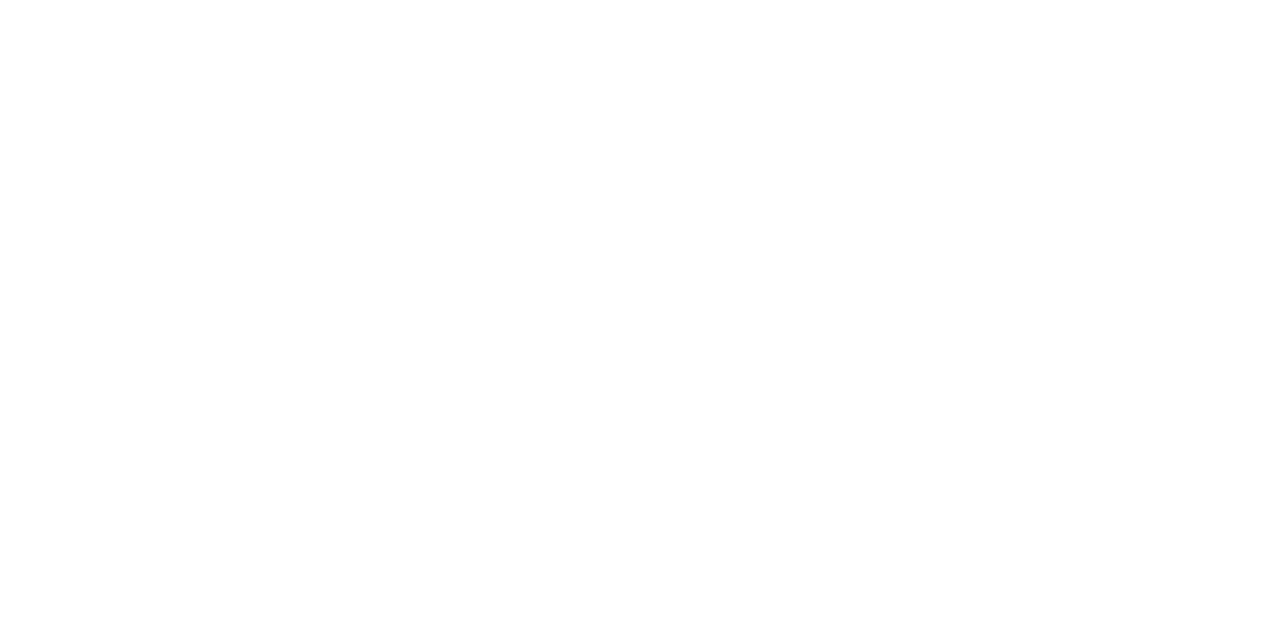
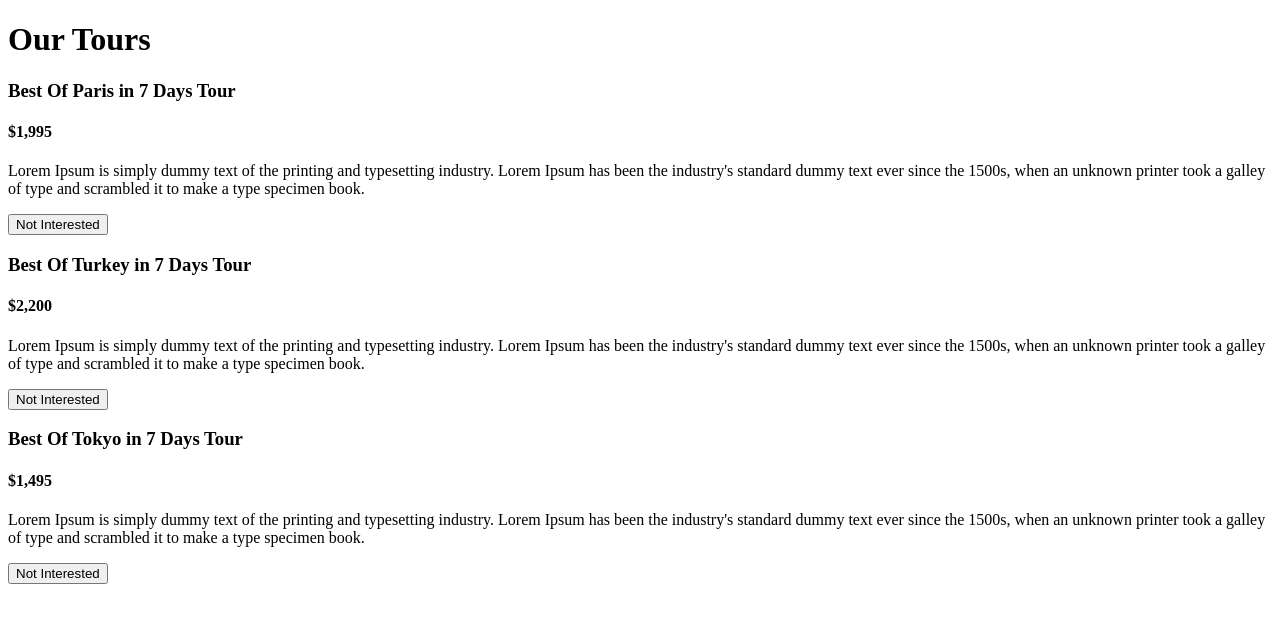
Before and after one commit to mertcetiin/React-Projects, a React (Vite) app in the folder Tours/: page / in a window 1280 px wide. Before the commit this address had no page. Shown: the top 622 px of the page. Built offline with nearby package versions, Linux system fonts and the light colour scheme.

Commit message:
deletebtn added

```diff
--- a/Tours/src/App.tsx
+++ b/Tours/src/App.tsx
@@ -1,12 +1,13 @@
 import './App.css'
 import { Routes, Route } from 'react-router-dom';
+import ToursPage from './components/ToursPage';
 
 function App() {
 
 
   return (
     <Routes>
-      <Route />
+      <Route path='' element={<ToursPage />} />
     </Routes>
   )
 }
--- a/Tours/src/components/Loading.tsx
+++ b/Tours/src/components/Loading.tsx
@@ -2,7 +2,7 @@
 
 function Loading() {
     return (
-        <div>Loading</div>
+        <div>Loading...</div>
     )
 }
 
--- a/Tours/src/components/ToursInfo.tsx
+++ b/Tours/src/components/ToursInfo.tsx
@@ -0,0 +1,29 @@
+
+export type ToursType = {
+    id: number;
+    name: string;
+    price: string;
+    info: string;
+}
+
+
+export const ToursInfo: ToursType[] = ([
+    {
+        id: 1,
+        name: 'Best Of Paris in 7 Days Tour',
+        price: '$1,995',
+        info: "Lorem Ipsum is simply dummy text of the printing and typesetting industry. Lorem Ipsum has been the industry's standard dummy text ever since the 1500s, when an unknown printer took a galley of type and scrambled it to make a type specimen book.",
+    },
+    {
+        id: 2,
+        name: 'Best Of Turkey in 7 Days Tour',
+        price: '$2,200',
+        info: "Lorem Ipsum is simply dummy text of the printing and typesetting industry. Lorem Ipsum has been the industry's standard dummy text ever since the 1500s, when an unknown printer took a galley of type and scrambled it to make a type specimen book.",
+    },
+    {
+        id: 3,
+        name: 'Best Of Tokyo in 7 Days Tour',
+        price: '$1,495',
+        info: "Lorem Ipsum is simply dummy text of the printing and typesetting industry. Lorem Ipsum has been the industry's standard dummy text ever since the 1500s, when an unknown printer took a galley of type and scrambled it to make a type specimen book.",
+    },
+])
--- a/Tours/src/components/ToursPage.tsx
+++ b/Tours/src/components/ToursPage.tsx
@@ -1,8 +1,25 @@
-
+import { useToursStore } from '../states/store'
+import Loading from './Loading'
 
 function ToursPage() {
+
+    const toursState = useToursStore((state) => state.toursState)
+    const deleteBtn = useToursStore((state) => state.deleteBtn)
+
     return (
-        <div>ToursPage</div>
+        <div>
+            <h1>Our Tours</h1>
+            {toursState.length === 0 ? <Loading /> : toursState.map((item) => (
+                <div key={item.id}>
+                    <h3>{item.name}</h3>
+                    <h4>{item.price}</h4>
+                    <p>{item.info}</p>
+
+                    <button onClick={() => deleteBtn(item.id)}>Not Interested</button>
+                </div>
+            ))}
+
+        </div>
     )
 }
 
--- a/Tours/src/states/store.tsx
+++ b/Tours/src/states/store.tsx
@@ -1,5 +1,15 @@
 import { create } from "zustand";
+import { ToursInfo, ToursType } from "../components/ToursInfo";
 
-const useToursStore = create((set) => ({
+interface ToursState {
+    toursState: ToursType[]
+    deleteBtn: (id: number) => void
+}
 
+export const useToursStore = create<ToursState>()((set) => ({
+    toursState: ToursInfo,
+
+    deleteBtn: (id) => set((state) => ({
+        toursState: state.toursState.filter((item) => item.id !== id)
+    })),
 }))
```
